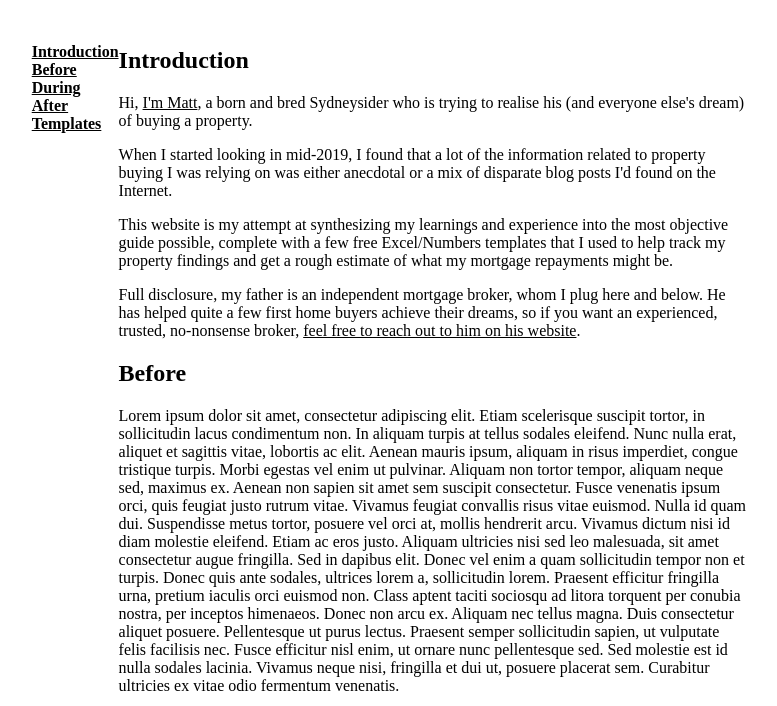
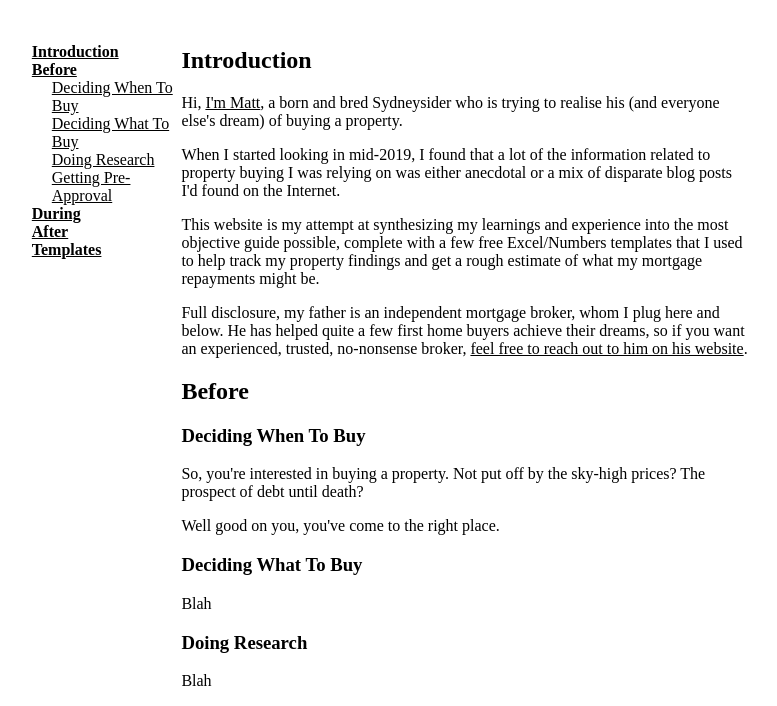
Before and after one commit to Quiza12/HowToBuyAHome, a plain HTML site: page index.html in a window 1280 px wide. Shown: the part 78-784 px from the top of the page, without its empty margins (269-1046 px from the left). Drawn offline with Linux system fonts and the light colour scheme.

Commit message:
Notes, additions to doco.

```diff
--- a/css/styles.css
+++ b/css/styles.css
@@ -167,11 +167,11 @@ header {
 }
 
 #nav-column {
-  flex: 10%;
+  flex: 15%;
 }
 
 #content-column {
-  flex: 50%;
+  flex: 45%;
 }
 
 #padding-left-column {
@@ -186,6 +186,16 @@ header {
 
 #nav-items {
   list-style: none;
+  text-decoration: none;
+}
+
+#main-nav-item {
+  font-weight: bold;
+}
+
+#sub-nav-item {
+  font-weight: normal;
+  padding-left: 20px;
 }
 
 /* Section Styling */
--- a/index.html
+++ b/index.html
@@ -24,11 +24,15 @@
     <div id="padding-left-column"></div>
     <div id="nav-column">
       <ul id="nav-items">
-        <li class="nav-item"><a href="#introduction"><b>Introduction</b></a></li>
-        <li class="nav-item"><a href="#before"><b>Before</a></b></li>
-        <li class="nav-item"><a href="#during"><b>During</a></b></li>
-        <li class="nav-item"><a href="#after"><b>After</a></b></li>
-        <li class="nav-item"><a href="#templates"><b>Templates</a></b></li>
+        <li id="main-nav-item"><a href="#introduction">Introduction</a></li>
+        <li id="main-nav-item"><a href="#before">Before</a></li>
+        <li id="sub-nav-item"><a href="#decidingwhentobuy">Deciding When To Buy</a></li>
+        <li id="sub-nav-item"><a href="#decidingwhattobuy">Deciding What To Buy</a></li>
+        <li id="sub-nav-item"><a href="#research">Doing Research</a></li>
+        <li id="sub-nav-item"><a href="#preapproval">Getting Pre-Approval</a></li>
+        <li id="main-nav-item"><a href="#during">During</a></li>
+        <li id="main-nav-item"><a href="#after">After</a></li>
+        <li id="main-nav-item"><a href="#templates">Templates</a></li>
       </ul>
     </div>
     <div id="content-column">
@@ -47,10 +51,38 @@
         <div id="section-title">
           <h2 id="before">Before</h2>
         </div>
+      </div>
+      <div id="section">
+        <div id="section-title">
+          <h3 id="decidingwhentobuy">Deciding When To Buy</h3>
+        </div>
           <div id="section-content">
-            <p> Lorem ipsum dolor sit amet, consectetur adipiscing elit. Etiam scelerisque suscipit tortor, in sollicitudin lacus condimentum non. In aliquam turpis at tellus sodales eleifend. Nunc nulla erat, aliquet et sagittis vitae, lobortis ac elit. Aenean mauris ipsum, aliquam in risus imperdiet, congue tristique turpis. Morbi egestas vel enim ut pulvinar. Aliquam non tortor tempor, aliquam neque sed, maximus ex. Aenean non sapien sit amet sem suscipit consectetur. Fusce venenatis ipsum orci, quis feugiat justo rutrum vitae. Vivamus feugiat convallis risus vitae euismod. Nulla id quam dui. Suspendisse metus tortor, posuere vel orci at, mollis hendrerit arcu. Vivamus dictum nisi id diam molestie eleifend. Etiam ac eros justo. Aliquam ultricies nisi sed leo malesuada, sit amet consectetur augue fringilla. Sed in dapibus elit.
-
-Donec vel enim a quam sollicitudin tempor non et turpis. Donec quis ante sodales, ultrices lorem a, sollicitudin lorem. Praesent efficitur fringilla urna, pretium iaculis orci euismod non. Class aptent taciti sociosqu ad litora torquent per conubia nostra, per inceptos himenaeos. Donec non arcu ex. Aliquam nec tellus magna. Duis consectetur aliquet posuere. Pellentesque ut purus lectus. Praesent semper sollicitudin sapien, ut vulputate felis facilisis nec. Fusce efficitur nisl enim, ut ornare nunc pellentesque sed. Sed molestie est id nulla sodales lacinia. Vivamus neque nisi, fringilla et dui ut, posuere placerat sem. Curabitur ultricies ex vitae odio fermentum venenatis. </p>
+            <p>So, you're interested in buying a property. Not put off by the sky-high prices? The prospect of debt until death?</p>
+            <p>Well good on you, you've come to the right place.</p>
+          </div>
+      </div>
+      <div id="section">
+        <div id="section-title">
+          <h3 id="decidingwhattobuy">Deciding What To Buy</h3>
+        </div>
+          <div id="section-content">
+            <p>Blah</p>
+          </div>
+      </div>
+      <div id="section">
+        <div id="section-title">
+          <h3 id="research">Doing Research</h3>
+        </div>
+          <div id="section-content">
+            <p>Blah</p>
+          </div>
+      </div>
+      <div id="section">
+        <div id="section-title">
+          <h3 id="preapproval">Getting Pre-Approval</h3>
+        </div>
+          <div id="section-content">
+            <p>Blah</p>
           </div>
       </div>
       <div id="section">
@@ -80,10 +112,10 @@ Donec vel enim a quam sollicitudin tempor non et turpis. Donec quis ante sodales
           <div id="section-content">
             <p>Here are the templates I've used. Click to download. Last updated {date}:</p>
             <ul>
-              <li>Property Research Template (Numbers for Mac)</li>
-              <li>Property Research Template (Excel for Windows/Mac)</li>
-              <li>Mortgage Calculator (Numbers for Mac)</li>
-              <li>Mortgage Calculator (Numbers for Mac)</li>
+              <li>Property Research Template (Numbers)</li>
+              <li>Property Research Template (Excel)</li>
+              <li>Mortgage Calculator (Numbers)</li>
+              <li>Mortgage Calculator (Excel)</li>
             </ul>
           </div>
       </div>
```
Also changed, not shown: docs/notes.txt (renamed from notes.txt), 1 other file.
